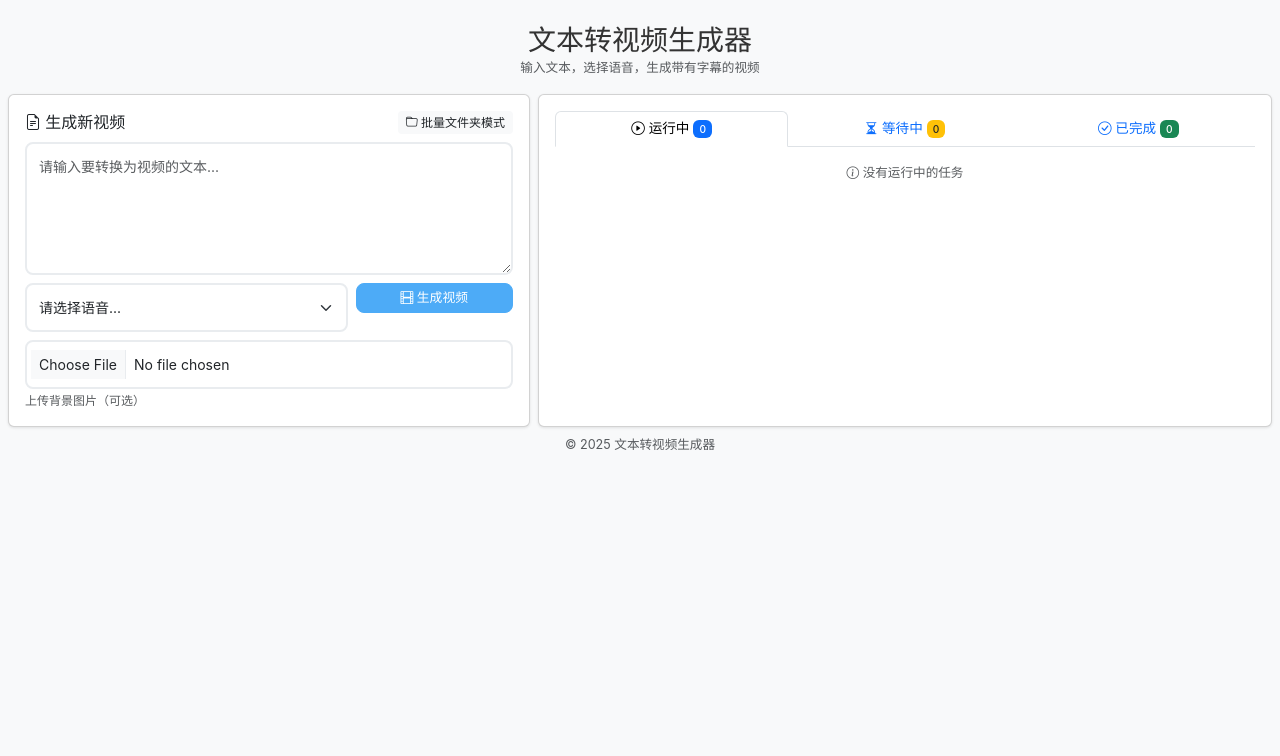
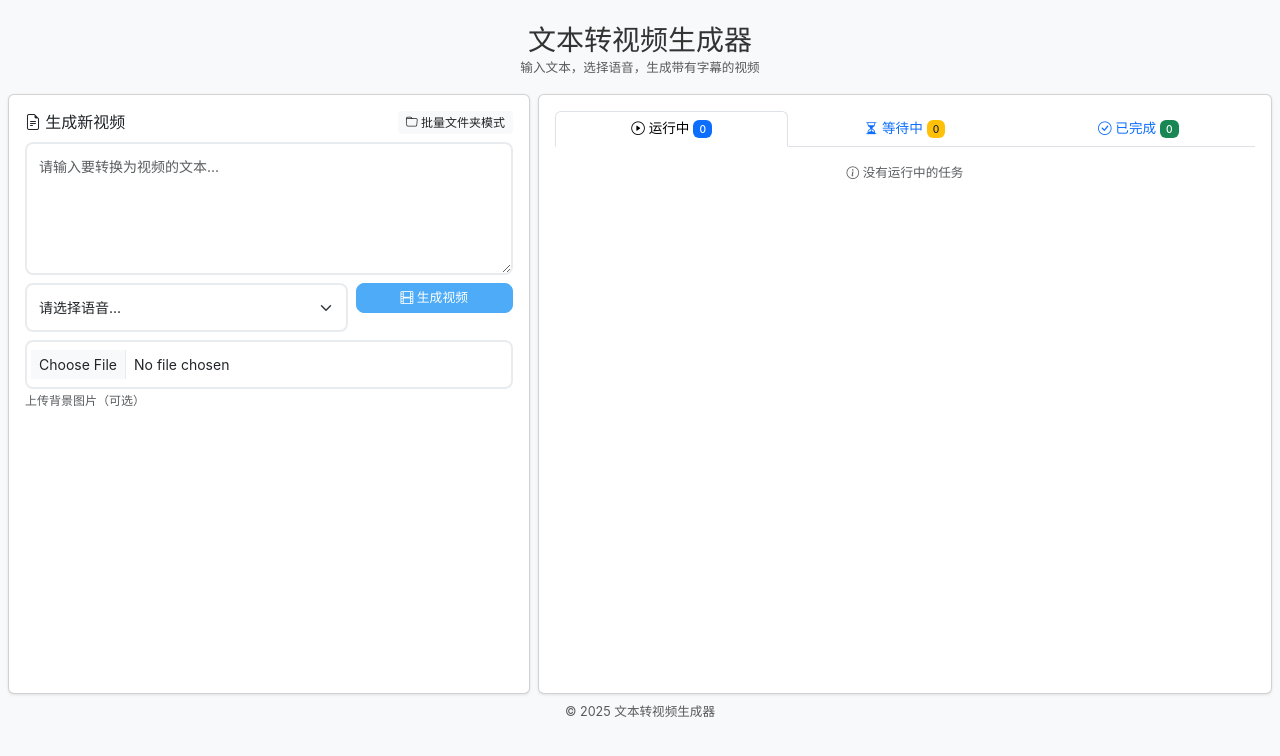
Before and after one commit to RiderTimeDecade/new_txt2tovideo, a Flask app: page / in a window 1280 px wide. Shown: the top 756 px of the page. Run offline with Flask 3, Linux system fonts and the light colour scheme; data that the repository does not hold is empty.

Commit message:
样式更新
更新了 webui 样式

```diff
--- a/webui/static/js/main.js
+++ b/webui/static/js/main.js
@@ -319,6 +319,15 @@ document.addEventListener('DOMContentLoaded', function() {
             html += `<div title="处理时间"><i class="bi bi-lightning-charge"></i> ${processTime}</div>`;
         }
 
+        // 添加下载按钮（仅已完成任务）
+        if (task.status === 'completed' && task.file_id) {
+            html += `<div class="ms-auto">
+                <a href="/api/download/${task.file_id}" class="btn btn-sm btn-outline-success py-0 px-2" style="font-size: 0.7rem;">
+                    <i class="bi bi-download"></i> 下载
+                </a>
+            </div>`;
+        }
+
         html += `</div>`;
 
         // 添加进度条（仅处理中任务）
@@ -326,17 +335,6 @@ document.addEventListener('DOMContentLoaded', function() {
             html += `
                 <div class="progress mt-1" style="height: 4px;">
                     <div class="progress-bar" role="progressbar" style="width: ${task.progress || 0}%"></div>
-                </div>
-            `;
-        }
-
-        // 添加下载按钮（仅已完成任务）
-        if (task.status === 'completed' && task.file_id) {
-            html += `
-                <div class="mt-1 text-end">
-                    <a href="/api/download/${task.file_id}" class="btn btn-sm btn-outline-success py-0 px-2" style="font-size: 0.7rem;">
-                        <i class="bi bi-download"></i> 下载
-                    </a>
                 </div>
             `;
         }
--- a/webui/templates/index.html
+++ b/webui/templates/index.html
@@ -70,8 +70,12 @@
 
             <!-- 右侧：任务状态和列表 -->
             <div class="col-md-7">
+                <div class="d-flex flex-column" style="height: calc(100vh - 200px);">
+                    <!-- 任务列表 -->
+                    <div class="card flex-grow-1 position-relative">
+                        <div class="card-body p-3 d-flex flex-column h-100">
                             <!-- 当前任务状态 -->
-                <div class="card mb-2" id="taskCard" style="display: none;">
+                            <div class="card mb-2 position-absolute w-100" id="taskCard" style="display: none; z-index: 1; top: 0; transform: translateY(-100%);">
                                 <div class="card-body p-3">
                                     <div class="d-flex justify-content-between align-items-center mb-2">
                                         <h6 class="card-title mb-0"><i class="bi bi-clock-history"></i> 当前任务状态</h6>
@@ -81,8 +85,8 @@
                                         <div class="progress-bar progress-bar-striped progress-bar-animated" id="progressBar" role="progressbar" style="width: 0%"></div>
                                     </div>
                                     <p id="taskMessage" class="mb-1 small">准备中...</p>
-                        <p id="taskTimeInfo" class="text-muted small mb-2">创建时间: -</p>
-                        <div id="downloadSection" style="display: none;">
+                                    <p id="taskTimeInfo" class="text-muted small mb-1">创建时间: -</p>
+                                    <div id="downloadSection" style="display: none; margin-top: -0.5rem;">
                                         <a href="#" class="btn btn-success btn-sm w-100" id="downloadBtn">
                                             <i class="bi bi-download"></i> 下载视频
                                         </a>
@@ -90,9 +94,6 @@
                                 </div>
                             </div>
 
-                <!-- 任务列表 -->
-                <div class="card h-100">
-                    <div class="card-body p-3">
                             <ul class="nav nav-tabs nav-fill mb-2 small" id="taskTabs" role="tablist">
                                 <li class="nav-item" role="presentation">
                                     <button class="nav-link active" id="running-tab" data-bs-toggle="tab" data-bs-target="#running-tab-pane" type="button" role="tab">
@@ -111,7 +112,7 @@
                                 </li>
                             </ul>
 
-                        <div class="tab-content" id="taskTabContent">
+                            <div class="tab-content flex-grow-1 overflow-auto" id="taskTabContent">
                                 <!-- 运行中的任务 -->
                                 <div class="tab-pane fade show active" id="running-tab-pane" role="tabpanel" tabindex="0">
                                     <div class="list-group list-group-flush small" id="runningTasks">
@@ -146,6 +147,7 @@
                     </div>
                 </div>
             </div>
+        </div>
 
         <footer class="text-center mt-2">
             <p class="text-muted small">© 2025 文本转视频生成器</p>
```
Lines whose indentation alone changed are shown as unchanged.
